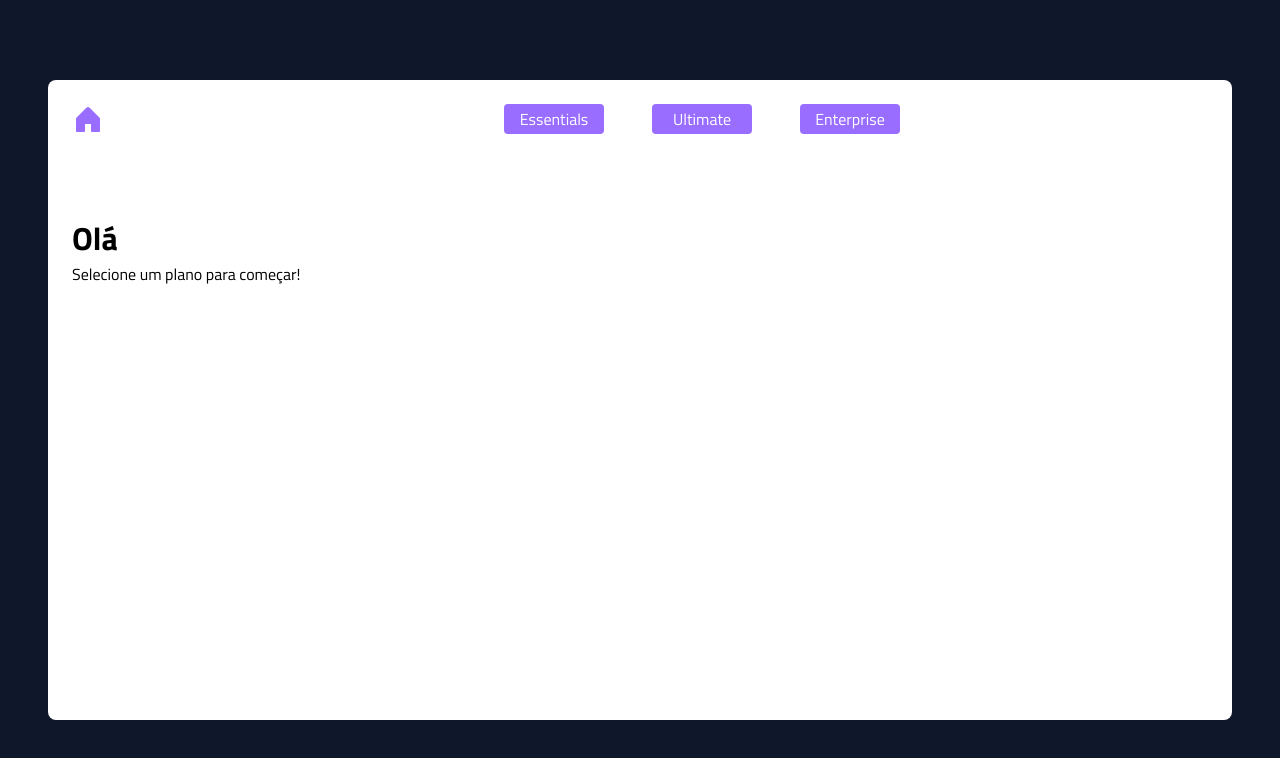
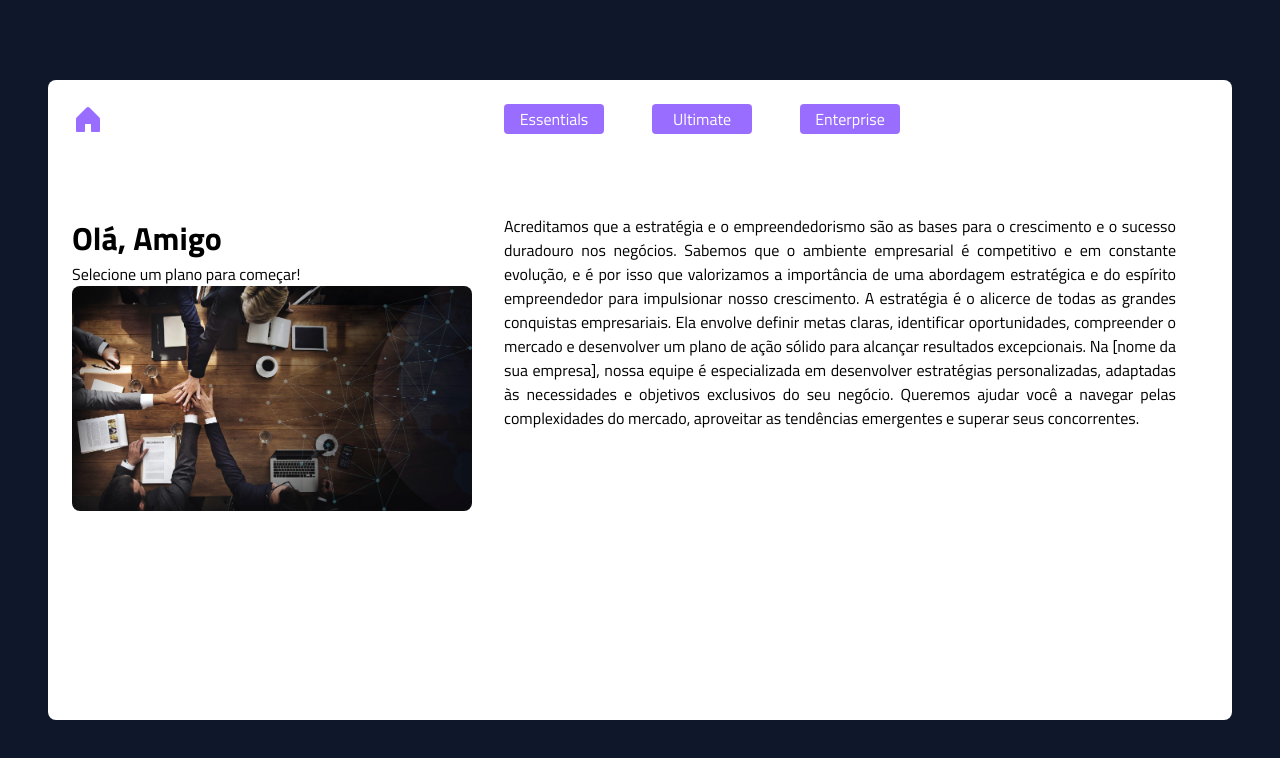
Before and after one commit to marclipe/pricing-table, a React (Vite) app: page / in a window 1280 px wide. Shown: the top 758 px of the page. Built offline with nearby package versions, Linux system fonts and the light colour scheme.

Commit message:
Adjust Home

```diff
--- a/src/pages/Home/index.tsx
+++ b/src/pages/Home/index.tsx
@@ -1,37 +1,31 @@
 import { HomeContainer } from "./styles";
 import tableHands from '../../assets/img/aerial-view-business-team.jpg'
 
-const cardProps = [
-  {
-    id: 1,
-    title: "Melhores preço",
-    photo: tableHands,
-    text: "Lorem ipsum dolor sit amet consectetur adipisicing elit. Impedit mollitia possimus odit, magnam deserunt quisquam dicta saepe omnis in hic quos alias modi, qui distinctio, vero excepturi optio voluptas tenetur.",
-  },
-  {
-    id: 2,
-    title: "Melhores preço",
-    photo: tableHands,
-    text: "Beleza",
-  },
-];
-
 export function Home(){
   return (
-  <HomeContainer>
-    <h1>Olá</h1>
-    <p>Selecione um plano para começar!</p>
-    <div>
-      {/* {
-        cardProps.map((card) => () => (
-          <div key={card.id}>
-            <h2>{card.title}</h2>
-            <img src={card.photo} alt={card.title} />
-            <p>{card.text}</p>
-          </div>
-        ))
-      } */}
-    </div>
-  </HomeContainer>
-  )
+    <HomeContainer>
+      <div>
+        <h1>Olá, Amigo</h1>
+        <p>Selecione um plano para começar!</p>
+        <img src={tableHands} alt="" />
+      </div>
+      <div>
+        <p>
+          Acreditamos que a estratégia e o empreendedorismo são as bases para o
+          crescimento e o sucesso duradouro nos negócios. Sabemos que o ambiente
+          empresarial é competitivo e em constante evolução, e é por isso que
+          valorizamos a importância de uma abordagem estratégica e do espírito
+          empreendedor para impulsionar nosso crescimento. A estratégia é o
+          alicerce de todas as grandes conquistas empresariais. Ela envolve
+          definir metas claras, identificar oportunidades, compreender o mercado
+          e desenvolver um plano de ação sólido para alcançar resultados
+          excepcionais. Na [nome da sua empresa], nossa equipe é especializada
+          em desenvolver estratégias personalizadas, adaptadas às necessidades e
+          objetivos exclusivos do seu negócio. Queremos ajudar você a navegar
+          pelas complexidades do mercado, aproveitar as tendências emergentes e
+          superar seus concorrentes.
+        </p>
+      </div>
+    </HomeContainer>
+  );
 }
--- a/src/pages/Home/styles.ts
+++ b/src/pages/Home/styles.ts
@@ -1,5 +1,18 @@
 import { styled } from "styled-components";
 
 export const HomeContainer = styled.main`
+  display: flex;
+  gap: 2rem;
   padding-top: 2rem;
-`
+  /* align-items: center; */
+  justify-content: center;
+  img {
+    width: 400px;
+    border-radius: 8px;
+  }
+
+  p {
+    text-align: justify;
+    padding-right: 2rem;
+  }
+`;
```
